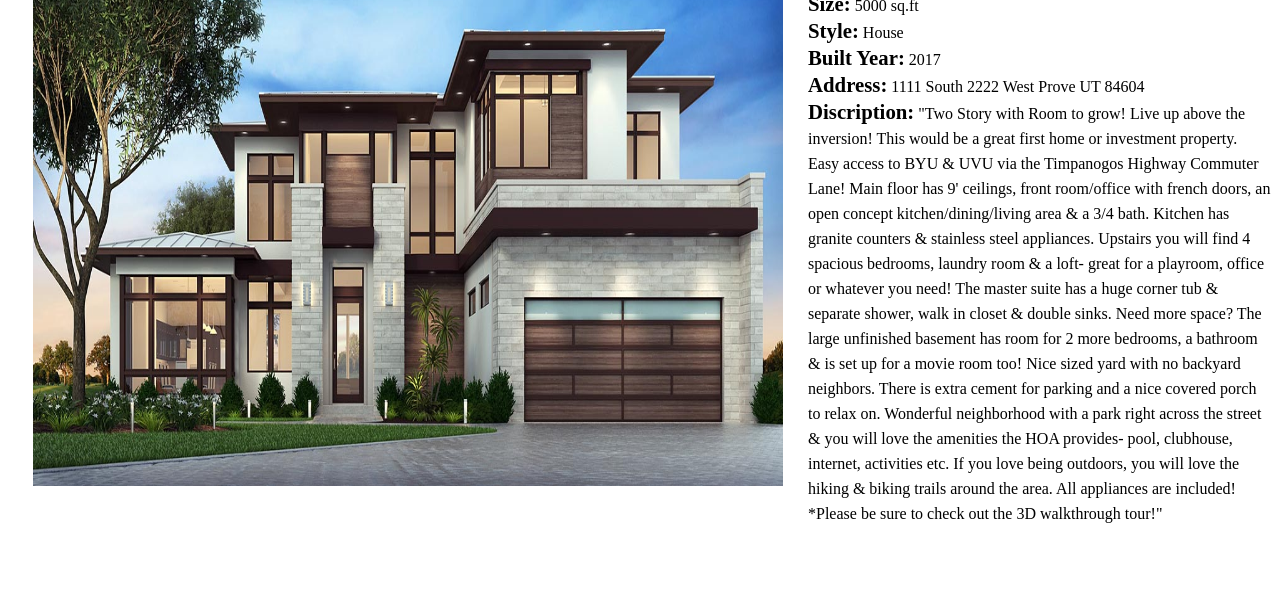
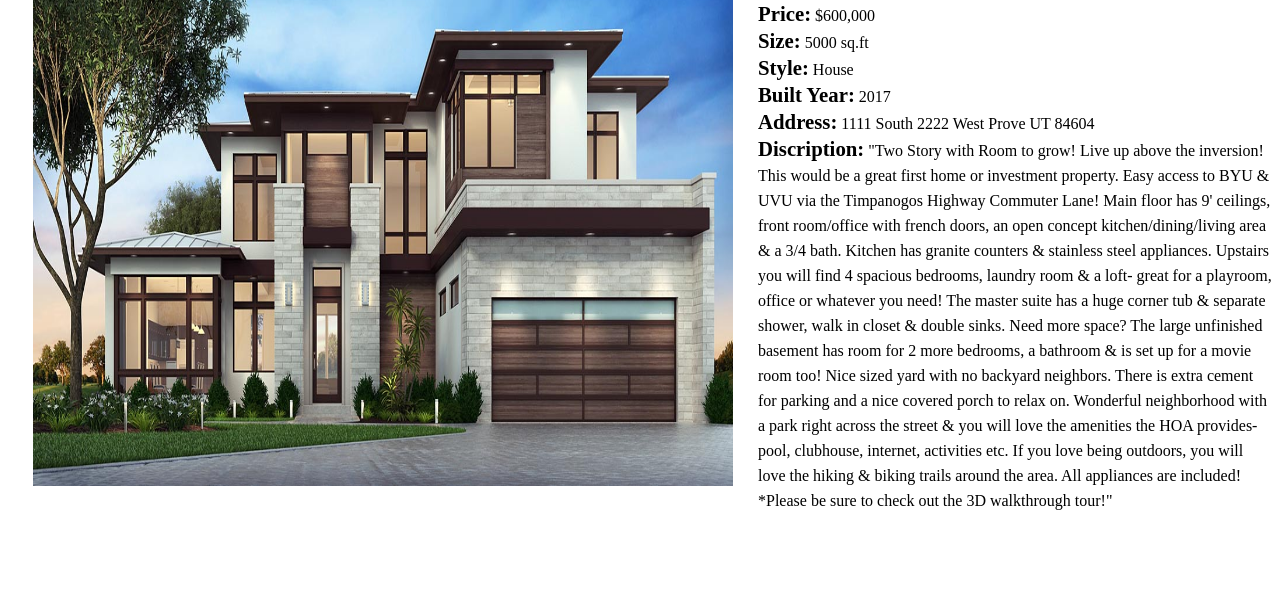
Before and after one commit to MaxRobinsonTheGreat/creative_project_1, a plain HTML site: page index.html in a window 1280 px wide. Shown: the part 208-800 px from the top of the page. Drawn offline with Linux system fonts and the light colour scheme.

Commit message:
edit style

```diff
--- a/index.html
+++ b/index.html
@@ -9,9 +9,9 @@
     <body>
         <center><h1>House Tour</h1></center>
 
-        <img src = "img/House.jpg" alt = "House" width = "750" height = "550" align = left class = "border">
+        <img src = "img/House.jpg" alt = "House" width = "700" height = "550" align = left class = "border">
 
-        <a href="./tour.html">Click to Look Inside!</a>
+        <a href="./tour.html"><br /> Click to Look Inside!</a>
         <div>
         <p><b id = "p1">Price:</b> $600,000 <br />
            <b id = "p1">Size:</b> 5000 sq.ft<br />
```
